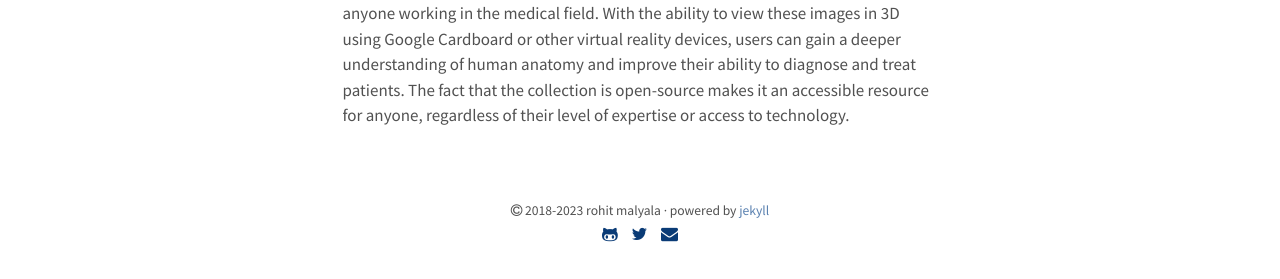
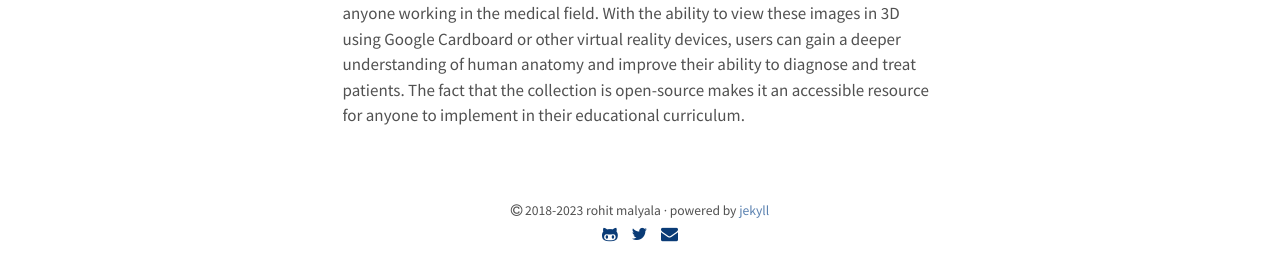
Before and after one commit to nicoelayda/celeste, a Jekyll site: the page built from blog/_posts/2022-12-12-basset-slides.md, in a window 1280 px wide. Shown: the part 989-1268 px from the top of the page. Built offline with Jekyll 4.4.1, drawn with Linux system fonts in a browser that asks for light colours; some of the changed text lies outside the part shown.

Commit message:
blog update

```diff
--- a/blog/_posts/2022-12-12-basset-slides.md
+++ b/blog/_posts/2022-12-12-basset-slides.md
@@ -17,4 +17,4 @@ One of the most exciting applications of these 3D stereoscopic Basset slides is
 
 McMaster University in Hamilton, Canada has been at the forefront of utilizing the Basset Slide Collection in virtual reality. Their first app, called VRBR (Virtual Reality Bellringer) uses Google Cardboard headsets to view the Basset slides, testing it with anatomy undergrads and medical students. The results have been promising, as it allowed students to gain a better understanding of human anatomy and improve their ability to diagnose and treat patients. They were able to improve on the slides collection by adding labels and annotations to the images as well.
 
-In conclusion, the 3D stereoscopic Basset slides collection is a valuable resource for anyone working in the medical field. With the ability to view these images in 3D using Google Cardboard or other virtual reality devices, users can gain a deeper understanding of human anatomy and improve their ability to diagnose and treat patients. The fact that the collection is open-source makes it an accessible resource for anyone, regardless of their level of expertise or access to technology.
+In conclusion, the 3D stereoscopic Basset slides collection is a valuable resource for anyone working in the medical field. With the ability to view these images in 3D using Google Cardboard or other virtual reality devices, users can gain a deeper understanding of human anatomy and improve their ability to diagnose and treat patients. The fact that the collection is open-source makes it an accessible resource for anyone to implement in their educational curriculum.
```
